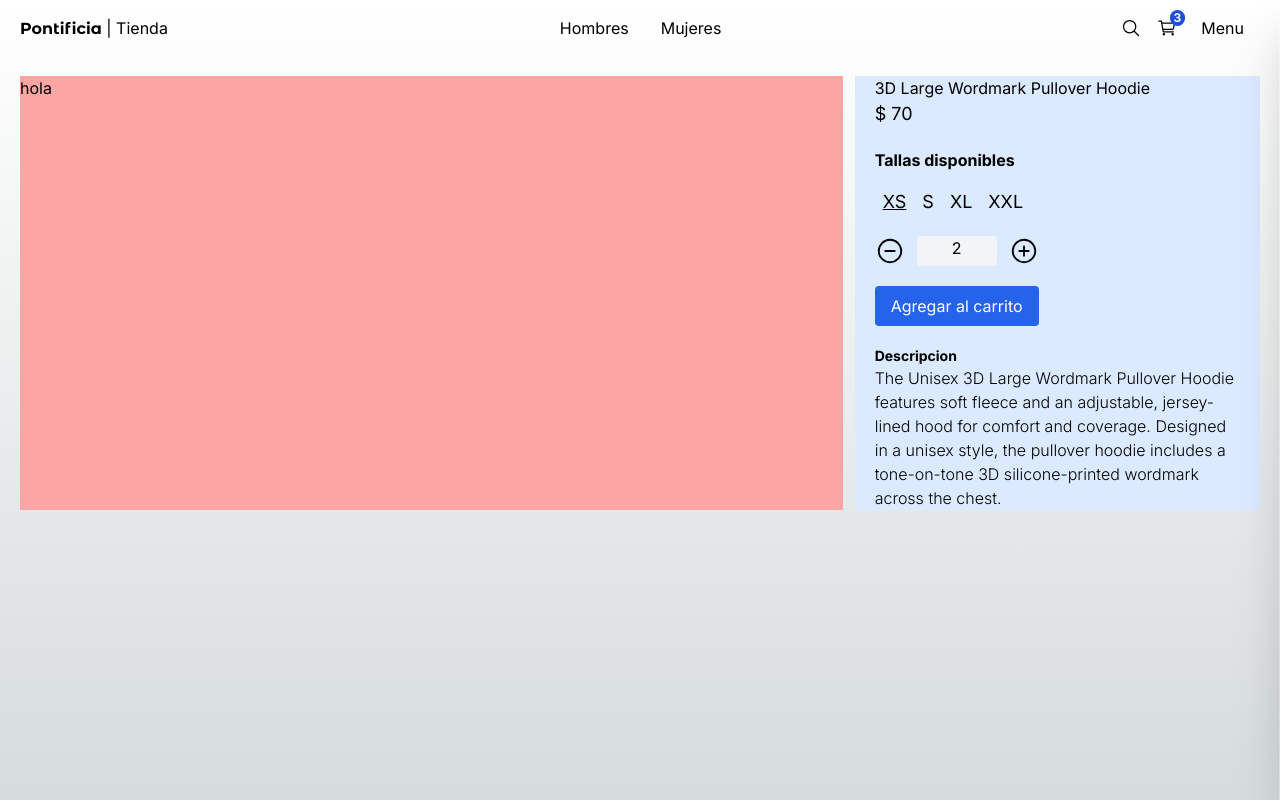
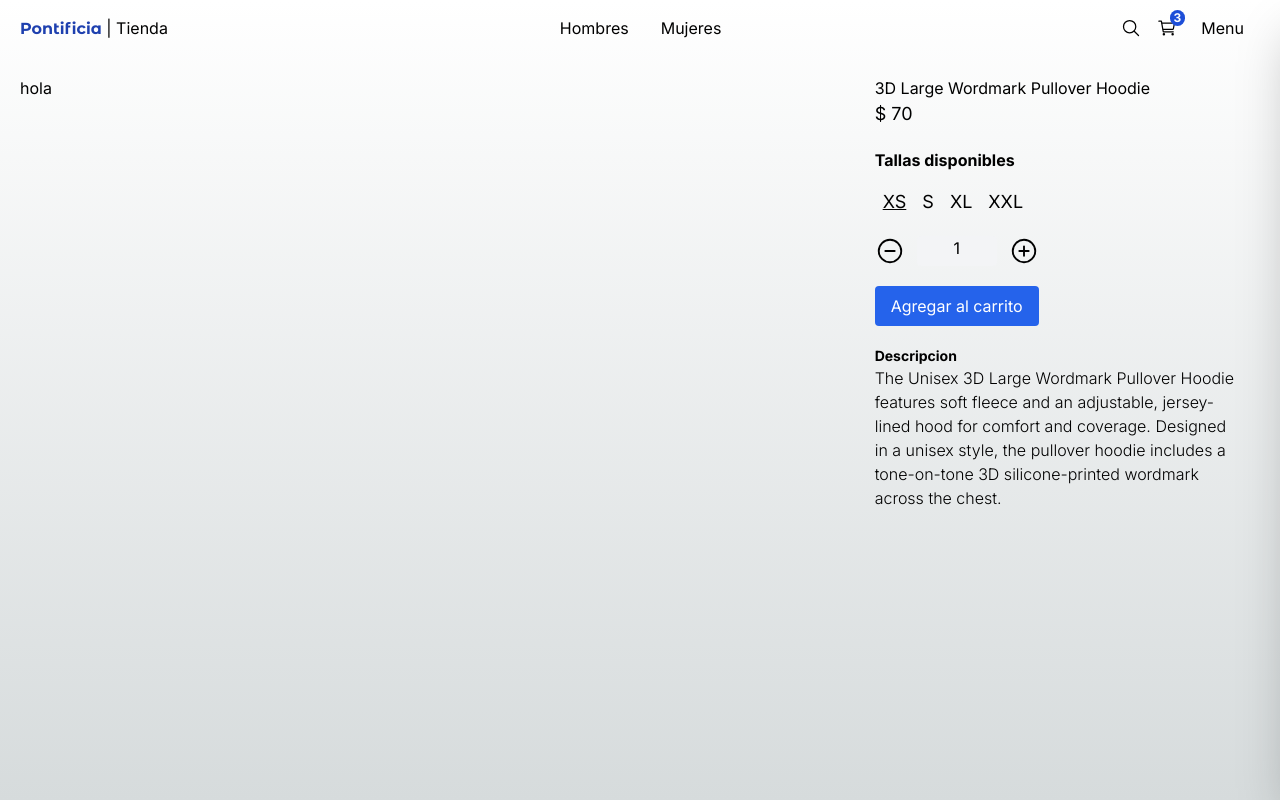
Before and after one commit to Juan-Ayme/e-comerce, a Next.js app: page /product/3d_large_wordmark_pullover_hoodie in a window 1280 px wide. Built offline with nearby package versions, Linux system fonts and the light colour scheme.

Commit message:
mofificacion

```diff
--- a/package.json
+++ b/package.json
@@ -17,6 +17,7 @@
     "react": "^18",
     "react-dom": "^18",
     "react-icons": "^5.1.0",
+    "swiper": "^11.1.1",
     "zustand": "^4.5.2"
   },
   "devDependencies": {
--- a/src/app/(shop)/product/[slug]/page.tsx
+++ b/src/app/(shop)/product/[slug]/page.tsx
@@ -22,12 +22,12 @@ export default function AdminPage({params}:Props){
     <div className="mt-5 mb-20 grid grid-cols-1 md:grid-cols-3 gap-3">
      {/**Slide Show */}
 
-     <div className="col-span-1 md:col-span-2 bg-red-300">
+     <div className="col-span-1 md:col-span-2">
      hola
      </div>
 
      {/**Detalles */}
-     <div className="col-span-1 px-5 bg-blue-100">
+     <div className="col-span-1 px-5">
         <h1 className={`${titleFont.className} antialiased font-bold text-xl`}></h1>
           {product.title}
           <p className="text-lg mb-5">$ {product.price}</p>
@@ -38,7 +38,7 @@ export default function AdminPage({params}:Props){
           />
           {/**Selector de cantidad */}
           <QuantitySelector
-            quantity={2}
+            quantity={1}
           />
           {/**Boton agregar carrito */}
           <button className="btn-primary my-5">
--- a/src/components/product/quantity-selector/QuantitySelector.tsx
+++ b/src/components/product/quantity-selector/QuantitySelector.tsx
@@ -11,7 +11,7 @@ export const QuantitySelector = ({quantity}:Props) => {
     const[count,setCount] = useState(quantity);
 
     const onQuantityChange = (value:number) =>{
-        if(count + value < 1) return; //No se puede tener menos de 1 producto
+        if(count + value < 1) return; //Ingresa un valor mínimo de 1 no retorna nada
         setCount(count + value);
     }
 
--- a/src/components/ui/sidebar/Sibedar.tsx
+++ b/src/components/ui/sidebar/Sibedar.tsx
@@ -36,7 +36,7 @@ export const Sibedar = () => {
         // todo: efecto de slide
          className={
             clsx(
-                " fixed p-5 right-0 top-0 md:w-7/12 w-1/2 h-screen bg-white z-20 shadow-2xl transform transition-all duration-300",
+                " fixed p-5 right-0 top-0 md:w-1/4 w-1/2 h-screen bg-white z-20 shadow-2xl transform transition-all duration-300",
                 {
                     "translate-x-full": !isSideMenuOpen // Aplica la clase CSS "translate-x-full" si el menú lateral no está abierto"
                 }
--- a/src/components/ui/top-menu/TopMenu.tsx
+++ b/src/components/ui/top-menu/TopMenu.tsx
@@ -2,6 +2,7 @@
 
 import { titleFont } from "@/config/fonts";
 import { useUIStore } from "@/store";
+import Image from "next/image";
 import Link from "next/link";
 import { IoSearchOutline,IoCartOutline } from "react-icons/io5";
 
@@ -13,12 +14,11 @@ export const TopMenu = () =>{
 
             {/*Logo*/}
             <div>
-                <Link href="/">
-                    <span className={`${titleFont.className} antialiased font-bold`}>Pontificia</span>
-                    <span> | Tienda</span>
+                <Link href="/" >
+                        <span className={`${titleFont.className} antialiased font-bold text-blue-800`}>Pontificia</span>
+                        <span > | Tienda</span>
                 </Link>
             </div>
-
             {/*Center Menu*/}
             <div className="hidden sm:block">
                 <Link className="m-2 p-2 rounded-md transition-all hover:bg-gray-100" href="/category/men">Hombres</Link>
```
Also changed, not shown: 1 other file (tests, documents, lock files or other folders).
